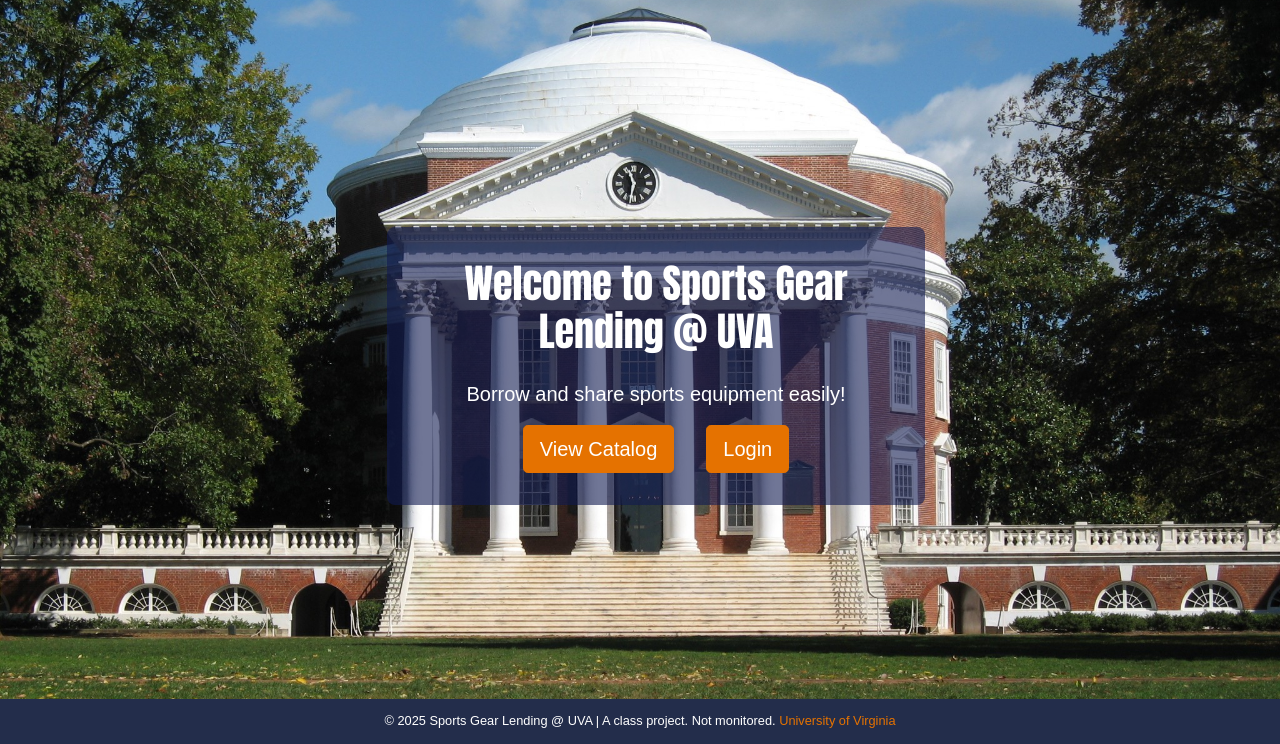
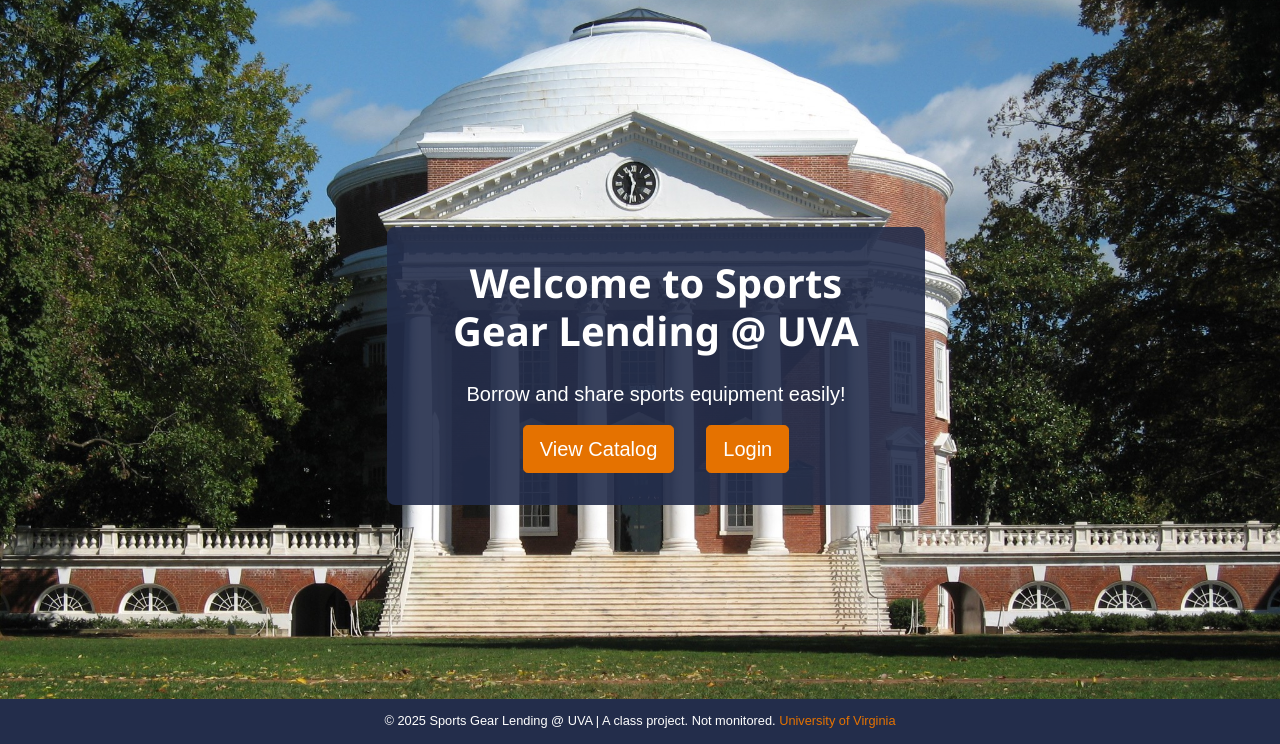
Before and after one commit to Silverdroplet/Catalog-App, a Django app: page / in a window 1280 px wide. Shown: the part 56-800 px from the top of the page. Run offline with Django 5.2, Linux system fonts and the light colour scheme; some libraries are stand-ins or nearby versions.

Commit message:
Made the home page more readable

```diff
--- a/core/templates/home.html
+++ b/core/templates/home.html
@@ -38,7 +38,7 @@
       top: 50%;
       left: 50%;
       transform: translate(-50%, -50%);
-      background-color: #121c5199; /* semi-transparent overlay */
+      background-color: rgba(35, 45, 75, 0.9);
       padding: 2rem;
       border-radius: 8px;
       text-align: center;
@@ -49,7 +49,8 @@
 
     /* Apply the Boldonse (Anton is used here as an example) font only to the title */
     .hero-title {
-      font-family: 'Anton', sans-serif;
+      font-family: 'Segoe UI', Tahoma, Geneva, Verdana, sans-serif;
+      font-weight: bold;
     }
   </style>
 
```
